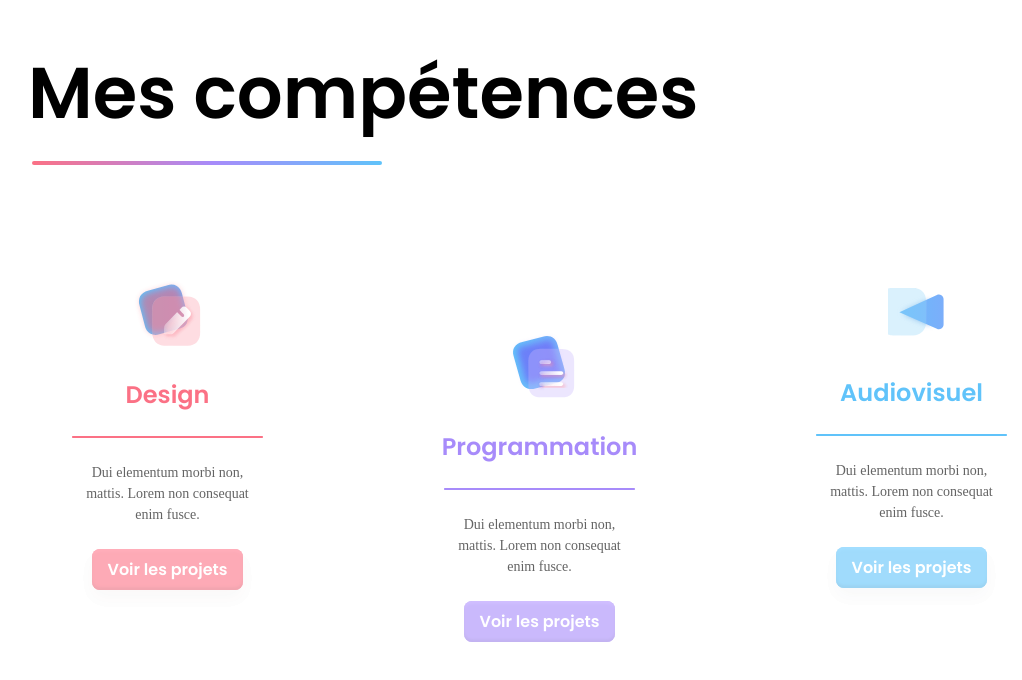
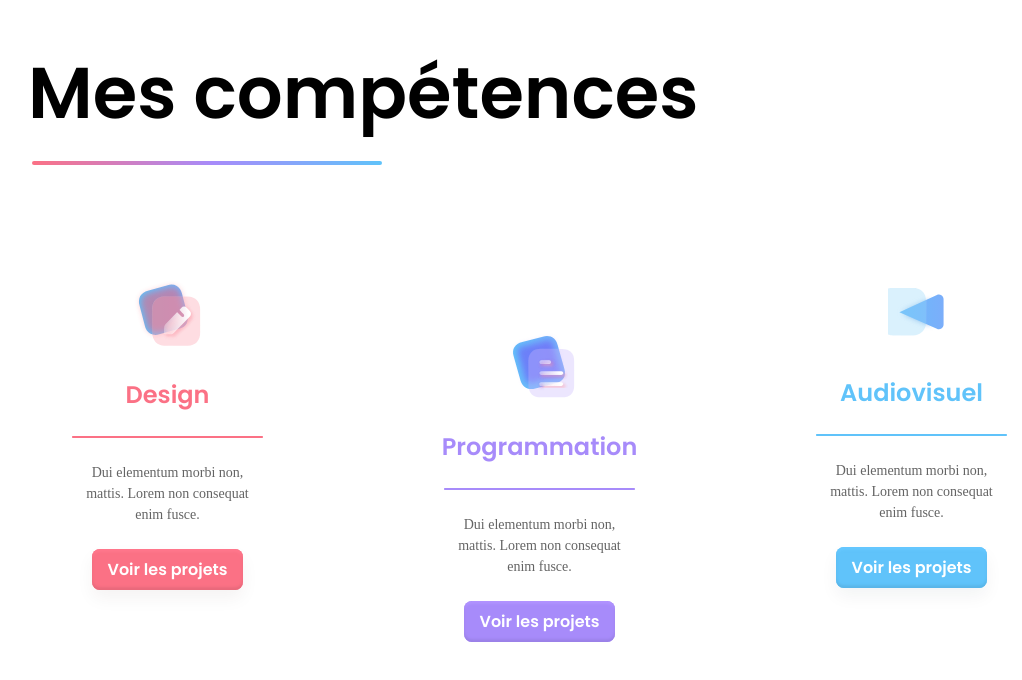
Before and after one commit to FlanB/portfolio, a React (Create React App) app: page /about in a window 1280 px wide. Shown: the part 662-1342 px from the top of the page, without its empty margins (147-1169 px from the left). Built offline with nearby package versions, Linux system fonts and the light colour scheme.

Commit message:
✨ can change category project on about page

```diff
--- a/src/components/Card/Card.jsx
+++ b/src/components/Card/Card.jsx
@@ -619,6 +619,7 @@ export default function Card(props) {
       </svg>
       <p>{props.content}</p>
       <Boutons
+        enable
         color={
           {
             design: "red",
--- a/src/scenes/About.jsx
+++ b/src/scenes/About.jsx
@@ -2,11 +2,13 @@ import "./_About.scss"
 
 import Card from "../components/Card/Card"
 
-import Container from "react-bootstrap/Container"
-import Row from "react-bootstrap/Row"
-import Col from "react-bootstrap/Col"
+import { Link } from "react-router-dom"
+import { Container, Row, Col } from "react-bootstrap"
+import { useContext } from "react"
+import { SkillContext } from "../scenes/App"
 
 export default function About() {
+  const { setSkill } = useContext(SkillContext)
   return (
     <Container>
       <div className="about">
@@ -204,26 +206,48 @@ export default function About() {
           </svg>
         </Col>
         <Row>
-          <Col md={{ offset: 1, span: 3 }}>
+          <Col
+            onClick={() => {
+              setSkill(0)
+            }}
+            md={{ offset: 1, span: 3 }}
+          >
+            <Link to="/">
               <Card
                 skill="design"
                 title="Design"
                 content="Dui elementum morbi non, mattis. Lorem non consequat enim fusce."
               ></Card>
+            </Link>
           </Col>
-          <Col className="mt-5" md={{ offset: 1, span: 3 }}>
+          <Col
+            onClick={() => {
+              setSkill(1)
+            }}
+            className="mt-5"
+            md={{ offset: 1, span: 3 }}
+          >
+            <Link to="/">
               <Card
                 skill="programmation"
                 title="Programmation"
                 content="Dui elementum morbi non, mattis. Lorem non consequat enim fusce."
               ></Card>
+            </Link>
           </Col>
-          <Col md={{ offset: 1, span: 3 }}>
+          <Col
+            onClick={() => {
+              setSkill(2)
+            }}
+            md={{ offset: 1, span: 3 }}
+          >
+            <Link to="/">
               <Card
                 skill="audiovisuel"
                 title="Audiovisuel"
                 content="Dui elementum morbi non, mattis. Lorem non consequat enim fusce."
               ></Card>
+            </Link>
           </Col>
         </Row>
       </div>
```
Lines whose indentation alone changed are shown as unchanged.
